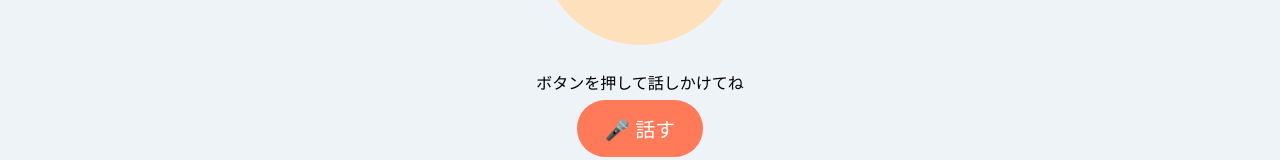
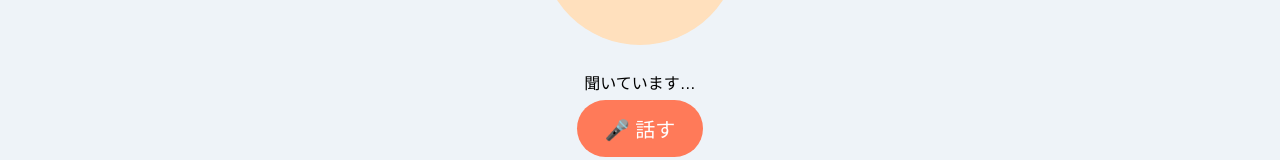
Before and after one commit to whitesnakerafi32910-max/avatar2, a plain HTML site: page index.html in a window 1280 px wide. Both pictures are taken after a click on the button "🎤 話す". Shown: the part 359-519 px from the top of the page. Drawn offline with Linux system fonts and the light colour scheme.

Commit message:
Update index.html

```diff
--- a/index.html
+++ b/index.html
@@ -36,7 +36,6 @@
 <div id="status">ボタンを押して話しかけてね</div>
 <button id="talkBtn" onclick="startListening()">🎤 話す</button>
 <div id="log"></div>
-
 <script>
 const MODEL = "gemini-flash-latest";
 let apiKey = localStorage.getItem("geminiKey");
@@ -57,14 +56,12 @@ function addLog(text, cls) {
   log.appendChild(d); log.scrollTop = log.scrollHeight;
 }
 
-// まばたき
 setInterval(() => {
   ["eyeL","eyeR"].forEach(id => document.getElementById(id).setAttribute("ry", 1));
   setTimeout(() => ["eyeL","eyeR"].forEach(id =>
     document.getElementById(id).setAttribute("ry", 11)), 150);
 }, 3500);
 
-// 口パク
 let mouthTimer = null;
 function startMouth() {
   const m = document.getElementById("mouth");
@@ -75,8 +72,6 @@ function stopMouth() {
   document.getElementById("mouth").setAttribute("ry", 3);
 }
 
-
-// 音声認識
 function startListening() {
   const SR = window.SpeechRecognition || window.webkitSpeechRecognition;
   if (!SR) { alert("このブラウザは音声入力に対応していません"); return; }
@@ -84,9 +79,10 @@ function startListening() {
   rec.lang = "ja-JP";
   document.getElementById("status").textContent = "聞いています…";
   rec.onresult = e => askGemini(e.results[0][0].transcript);
-  rec.onerror = () => document.getElementById("status").textContent = "聞き取れま
+  rec.onerror = () => document.getElementById("status").textContent = "聞き取れませんでした";
+  rec.start();
+}
 
-// Geminiに質問
 async function askGemini(text) {
   addLog(text, "me");
   document.getElementById("status").textContent = "考えています…";
@@ -110,7 +106,6 @@ async function askGemini(text) {
   }
 }
 
-// 読み上げ
 function speak(text) {
   const u = new SpeechSynthesisUtterance(text);
   u.lang = "ja-JP";
@@ -119,5 +114,3 @@ function speak(text) {
   speechSynthesis.speak(u);
 }
 </script>
-</body>
-</html>
```
